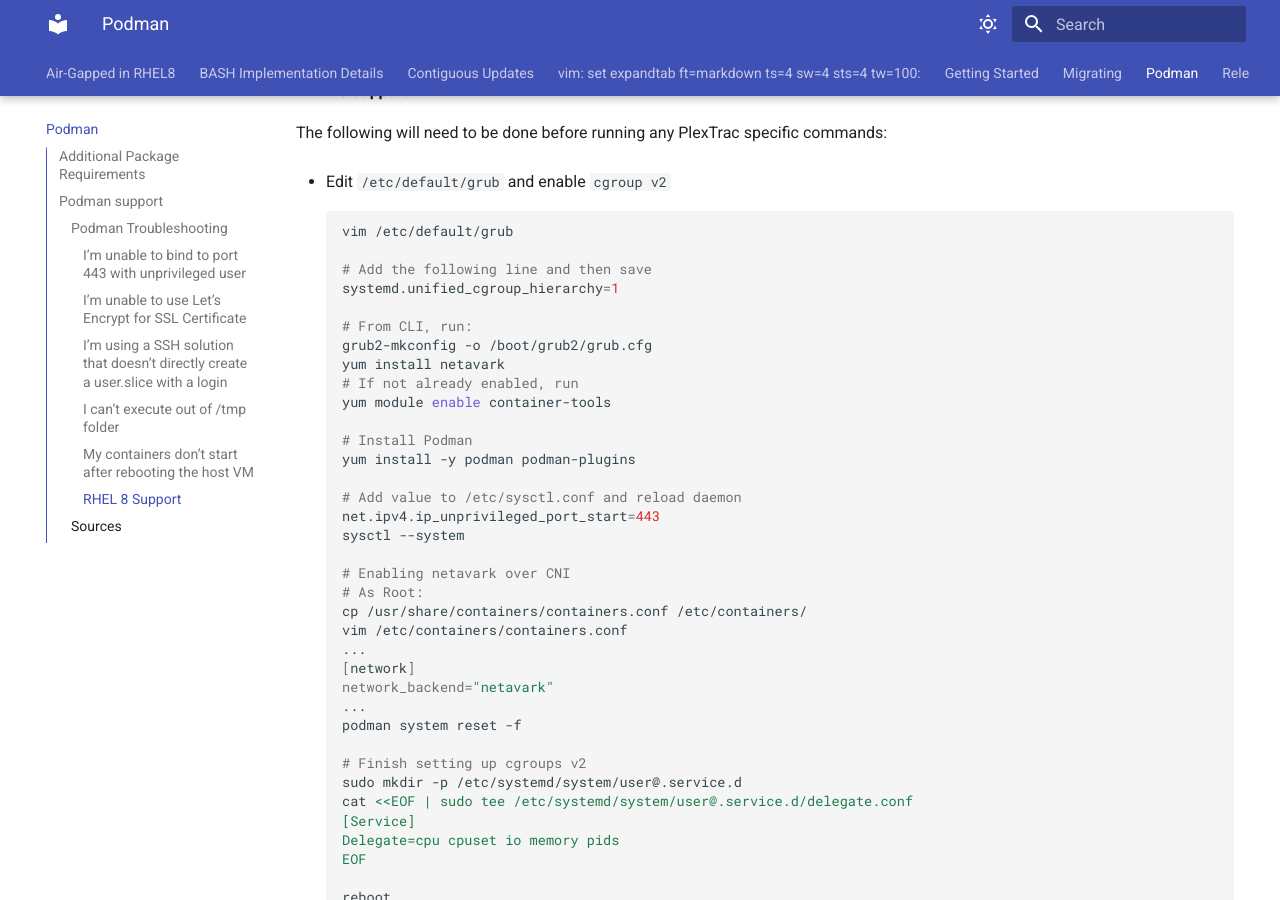
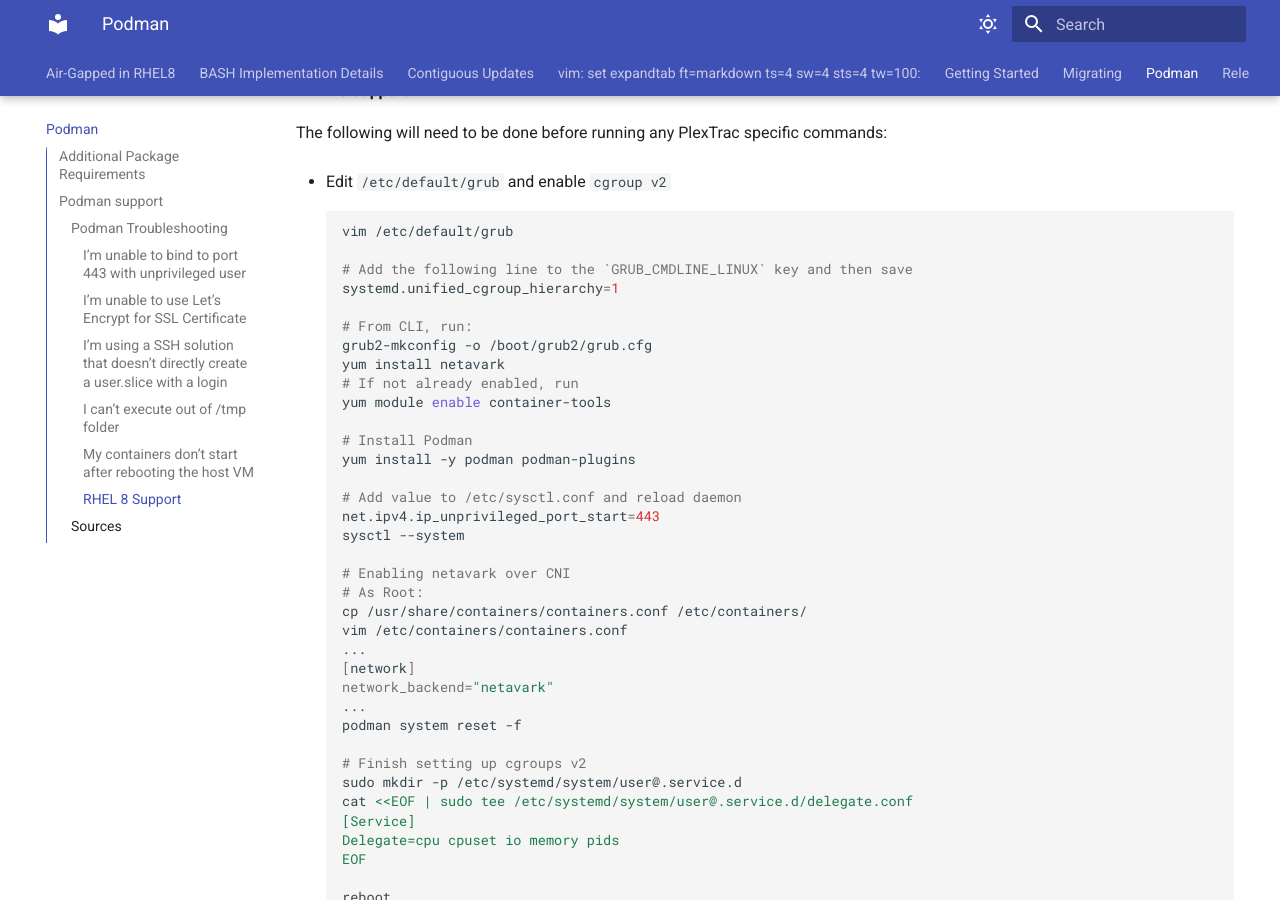
Before and after one commit to PlexTrac/plextrac-manager-util, an MkDocs documentation site: the page built from docs/podman.md, in a window 1280 px wide and 900 px high, scrolled down 1224 px. Built offline with MkDocs 1.6.1 and Material for MkDocs 9.7.7, drawn with Linux system fonts in a browser that asks for light colours.

Commit message:
Updated documentation

````diff
--- a/docs/podman.md
+++ b/docs/podman.md
@@ -56,7 +56,7 @@ The following will need to be done before running any PlexTrac specific commands
     ```bash
     vim /etc/default/grub
 
-    # Add the following line and then save
+    # Add the following line to the `GRUB_CMDLINE_LINUX` key and then save
     systemd.unified_cgroup_hierarchy=1
 
     # From CLI, run:
````
